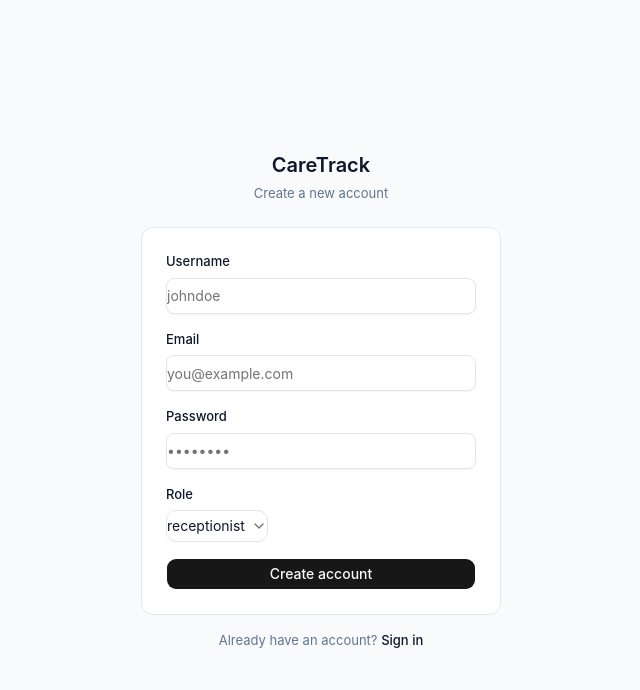
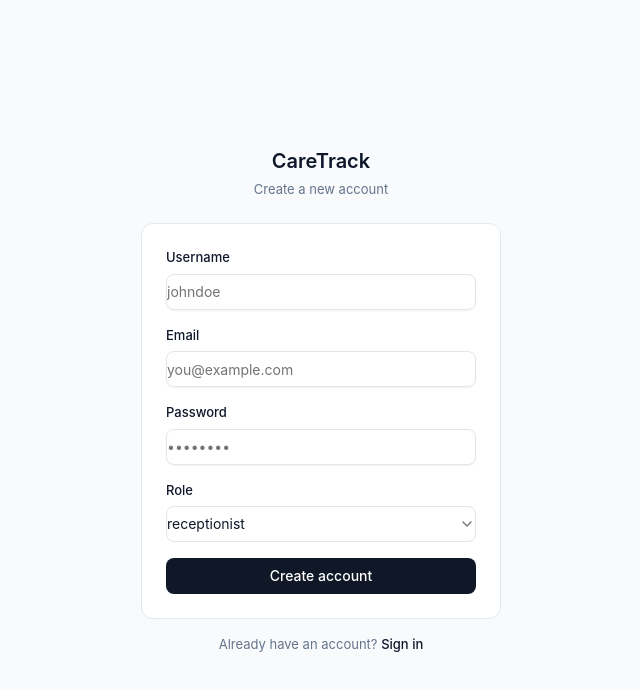
Before and after one commit to adawev/CareTrackFullStack, a React app in the folder frontend/: page /register in a window 1280 px wide. Shown: the top 690 px of the page, without its empty margins (319-959 px from the left). Built offline with nearby package versions, Linux system fonts and the light colour scheme; the HTML template or start-up script is replaced by a standard one.

Commit message:
fix: replace base-ui Button with native button, fix SelectTrigger w-fit → w-full

```diff
--- a/frontend/src/components/ui/button.jsx
+++ b/frontend/src/components/ui/button.jsx
@@ -1,36 +1,23 @@
-import { Button as ButtonPrimitive } from "@base-ui/react/button"
 import { cva } from "class-variance-authority";
-
 import { cn } from "@/lib/utils"
 
 const buttonVariants = cva(
-  "group/button inline-flex shrink-0 items-center justify-center rounded-lg border border-transparent bg-clip-padding text-sm font-medium whitespace-nowrap transition-all outline-none select-none focus-visible:border-ring focus-visible:ring-3 focus-visible:ring-ring/50 active:not-aria-[haspopup]:translate-y-px disabled:pointer-events-none disabled:opacity-50 aria-invalid:border-destructive aria-invalid:ring-3 aria-invalid:ring-destructive/20 dark:aria-invalid:border-destructive/50 dark:aria-invalid:ring-destructive/40 [&_svg]:pointer-events-none [&_svg]:shrink-0 [&_svg:not([class*='size-'])]:size-4",
+  "inline-flex items-center justify-center rounded-md text-sm font-medium transition-colors outline-none disabled:pointer-events-none disabled:opacity-50 cursor-pointer",
   {
     variants: {
       variant: {
-        default: "bg-primary text-primary-foreground [a]:hover:bg-primary/80",
-        outline:
-          "border-border bg-background hover:bg-muted hover:text-foreground aria-expanded:bg-muted aria-expanded:text-foreground dark:border-input dark:bg-input/30 dark:hover:bg-input/50",
-        secondary:
-          "bg-secondary text-secondary-foreground hover:bg-secondary/80 aria-expanded:bg-secondary aria-expanded:text-secondary-foreground",
-        ghost:
-          "hover:bg-muted hover:text-foreground aria-expanded:bg-muted aria-expanded:text-foreground dark:hover:bg-muted/50",
-        destructive:
-          "bg-destructive/10 text-destructive hover:bg-destructive/20 focus-visible:border-destructive/40 focus-visible:ring-destructive/20 dark:bg-destructive/20 dark:hover:bg-destructive/30 dark:focus-visible:ring-destructive/40",
-        link: "text-primary underline-offset-4 hover:underline",
+        default: "bg-gray-900 text-white hover:bg-gray-800",
+        outline: "border border-gray-200 bg-white hover:bg-gray-50 text-gray-900",
+        ghost: "hover:bg-gray-100 text-gray-700",
+        destructive: "bg-red-500 text-white hover:bg-red-600",
+        secondary: "bg-gray-100 text-gray-900 hover:bg-gray-200",
+        link: "text-gray-900 underline-offset-4 hover:underline",
       },
       size: {
-        default:
-          "h-8 gap-1.5 px-2.5 has-data-[icon=inline-end]:pr-2 has-data-[icon=inline-start]:pl-2",
-        xs: "h-6 gap-1 rounded-[min(var(--radius-md),10px)] px-2 text-xs in-data-[slot=button-group]:rounded-lg has-data-[icon=inline-end]:pr-1.5 has-data-[icon=inline-start]:pl-1.5 [&_svg:not([class*='size-'])]:size-3",
-        sm: "h-7 gap-1 rounded-[min(var(--radius-md),12px)] px-2.5 text-[0.8rem] in-data-[slot=button-group]:rounded-lg has-data-[icon=inline-end]:pr-1.5 has-data-[icon=inline-start]:pl-1.5 [&_svg:not([class*='size-'])]:size-3.5",
-        lg: "h-9 gap-1.5 px-2.5 has-data-[icon=inline-end]:pr-2 has-data-[icon=inline-start]:pl-2",
-        icon: "size-8",
-        "icon-xs":
-          "size-6 rounded-[min(var(--radius-md),10px)] in-data-[slot=button-group]:rounded-lg [&_svg:not([class*='size-'])]:size-3",
-        "icon-sm":
-          "size-7 rounded-[min(var(--radius-md),12px)] in-data-[slot=button-group]:rounded-lg",
-        "icon-lg": "size-9",
+        default: "h-9 px-4 py-2",
+        sm: "h-8 px-3 text-xs",
+        lg: "h-10 px-6",
+        icon: "h-9 w-9",
       },
     },
     defaultVariants: {
@@ -40,17 +27,12 @@ const buttonVariants = cva(
   }
 )
 
-function Button({
-  className,
-  variant = "default",
-  size = "default",
-  ...props
-}) {
+function Button({ className, variant, size, ...props }) {
   return (
-    <ButtonPrimitive
-      data-slot="button"
-      className={cn(buttonVariants({ variant, size, className }))}
-      {...props} />
+    <button
+      className={cn(buttonVariants({ variant, size }), className)}
+      {...props}
+    />
   );
 }
 
--- a/frontend/src/components/ui/select.jsx
+++ b/frontend/src/components/ui/select.jsx
@@ -43,7 +43,7 @@ function SelectTrigger({
       data-slot="select-trigger"
       data-size={size}
       className={cn(
-        "flex w-fit items-center justify-between gap-1.5 rounded-lg border border-input bg-transparent py-2 pr-2 pl-2.5 text-sm whitespace-nowrap transition-colors outline-none select-none focus-visible:border-ring focus-visible:ring-3 focus-visible:ring-ring/50 disabled:cursor-not-allowed disabled:opacity-50 aria-invalid:border-destructive aria-invalid:ring-3 aria-invalid:ring-destructive/20 data-placeholder:text-muted-foreground data-[size=default]:h-8 data-[size=sm]:h-7 data-[size=sm]:rounded-[min(var(--radius-md),10px)] *:data-[slot=select-value]:line-clamp-1 *:data-[slot=select-value]:flex *:data-[slot=select-value]:items-center *:data-[slot=select-value]:gap-1.5 dark:bg-input/30 dark:hover:bg-input/50 dark:aria-invalid:border-destructive/50 dark:aria-invalid:ring-destructive/40 [&_svg]:pointer-events-none [&_svg]:shrink-0 [&_svg:not([class*='size-'])]:size-4",
+        "flex w-full h-9 items-center justify-between gap-1.5 rounded-md border border-input bg-transparent px-3 py-2 text-sm whitespace-nowrap transition-colors outline-none select-none focus-visible:border-ring focus-visible:ring-2 focus-visible:ring-ring/30 disabled:cursor-not-allowed disabled:opacity-50 data-placeholder:text-muted-foreground [&_svg]:pointer-events-none [&_svg]:shrink-0 [&_svg:not([class*='size-'])]:size-4",
         className
       )}
       {...props}>
```
